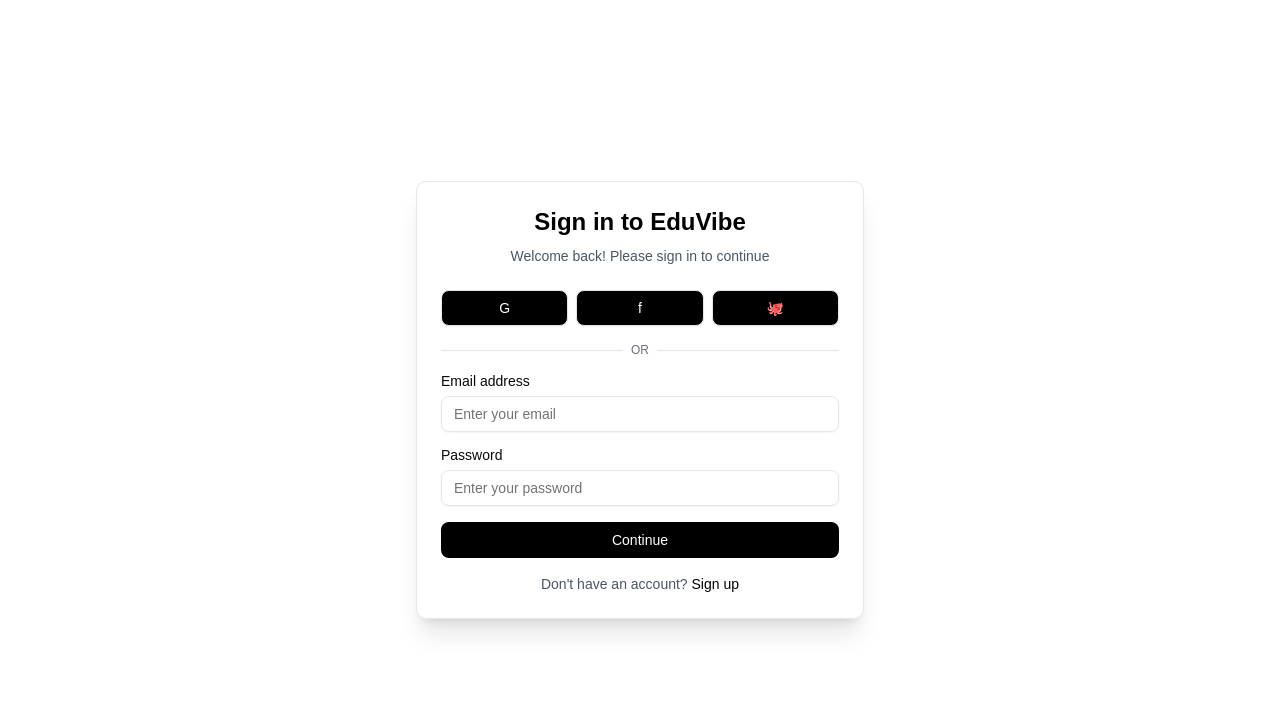
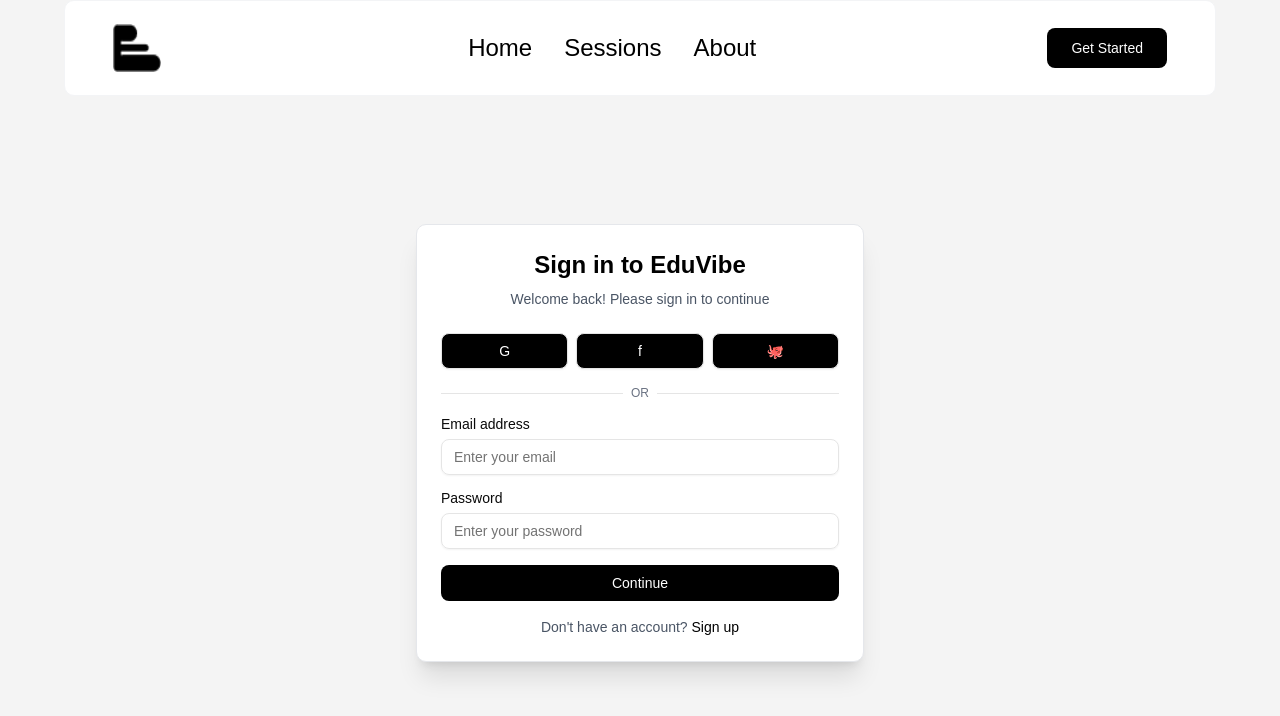
Before and after one commit to VibeFlow-AI/Team-4, a React (Vite) app in the folder front-end/: page /login in a window 1280 px wide. Shown: the top 716 px of the page. Built offline with nearby package versions, Linux system fonts and the light colour scheme.

Commit message:
auth card ok

```diff
--- a/front-end/src/App.tsx
+++ b/front-end/src/App.tsx
@@ -6,13 +6,17 @@ import MentorLayout from "./layouts/MentorLayout";
 import MentorHomePage from "./pages/mentor/MentorDashboard";
 import StudentBookedPage from "./pages/student/StudentBooked";
 import StudentDiscoverPage from "./pages/student/StudentDiscover";
+import HomeLayout from "./layouts/HomeLayout";
 
 function App() {
   return (
     <Router>
       <Routes>
-        <Route path="/" element={<HomePage />} />
-        <Route path="/login" element={<LoginPage />} />
+        <Route path="/" element={<HomeLayout />}>
+          <Route index element={<HomePage />} />
+          <Route path="login" element={<LoginPage />} />
+
+        </Route>
         {/* Student routes */}
         <Route path="/student" element={<StudentLayout />}>
           <Route index element={<StudentDiscoverPage />} />
--- a/front-end/src/components/auth/AuthModal.tsx
+++ b/front-end/src/components/auth/AuthModal.tsx
@@ -1,8 +1,5 @@
 import { useState } from 'react';
 import { useNavigate, useLocation } from 'react-router-dom';
-import { Button } from '@/components/ui/button';
-import { Input } from '@/components/ui/input';
-import { Label } from '@/components/ui/label';
 import { SignInForm } from './SignInForm.tsx';
 import { SignUpForm } from './SignUpForm.tsx';
 import { UserTypeSelection } from './UserTypeSelection.tsx';
@@ -35,9 +32,8 @@ export function AuthModal() {
     setSelectedUserType(null);
   };
 
+  // Removed modal overlay and centering, keep only card
   return (
-    <div className="fixed inset-0 bg-white z-50">
-      <div className="flex items-center justify-center min-h-screen p-4">
     <div className="w-full max-w-md mx-auto bg-white rounded-lg shadow-xl border border-gray-200">
       <div className="p-6">
         <div className="text-center mb-6">
@@ -76,7 +72,5 @@ export function AuthModal() {
         </div>
       </div>
     </div>
-      </div>
-    </div>
   );
 }
--- a/front-end/src/layouts/HomeLayout.tsx
+++ b/front-end/src/layouts/HomeLayout.tsx
@@ -1,3 +1,4 @@
+import { Outlet } from "react-router";
 import { Navbar } from "../components/Navbar";
 import type { NavbarLink, NavbarButton } from "../components/Navbar";
 import type { ReactNode } from "react";
@@ -16,11 +17,11 @@ const homeButtons: NavbarButton[] = [
   { label: "Get Started", to: "/login" },
 ];
 
-export default function HomeLayout({ children }: HomeLayoutProps) {
+export default function HomeLayout() {
   return (
     <div className="min-h-screen" style={{ backgroundColor: '#F4F4F4' }}>
       <Navbar links={homeLinks} buttons={homeButtons} home={true}/>
-      {children}
+      <Outlet />
     </div>
   );
 }
--- a/front-end/src/pages/home.tsx
+++ b/front-end/src/pages/home.tsx
@@ -4,9 +4,7 @@ import Hero from "@/components/home/hero";
 
 function HomePage() {
   return (
-    <HomeLayout>
       <Hero />
-    </HomeLayout>
   );
 }
 
--- a/front-end/src/pages/login.tsx
+++ b/front-end/src/pages/login.tsx
@@ -1,13 +1,11 @@
-import HomeLayout from "@/layouts/HomeLayout";
 import { AuthModal } from "@/components/auth/AuthModal";
 
 function LoginPage() {
   return (
-    <HomeLayout>
-      <div>
-        <AuthModal />
-      </div>
-    </HomeLayout>
+    <div className="flex justify-center items-center p-32">
+
+      <AuthModal />
+    </div>
   )
 }
 
```
Lines whose indentation alone changed are shown as unchanged.
